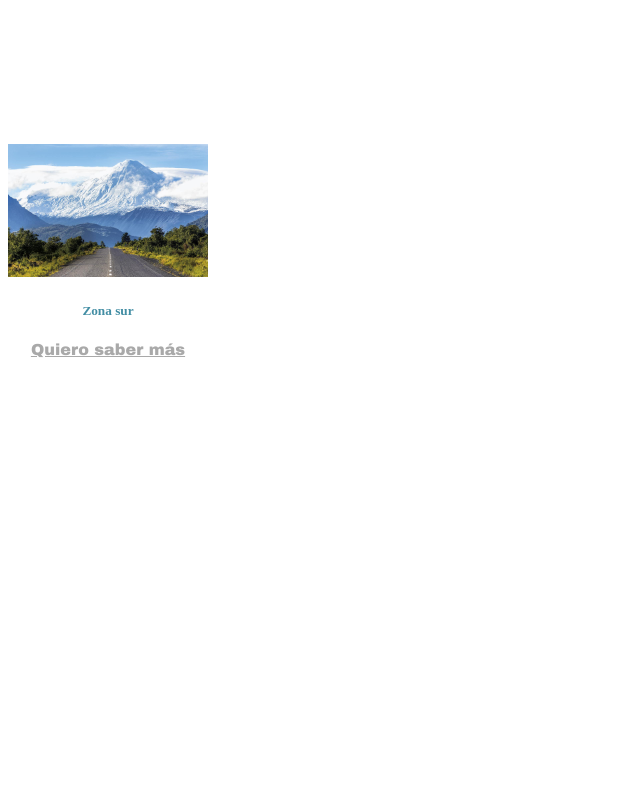
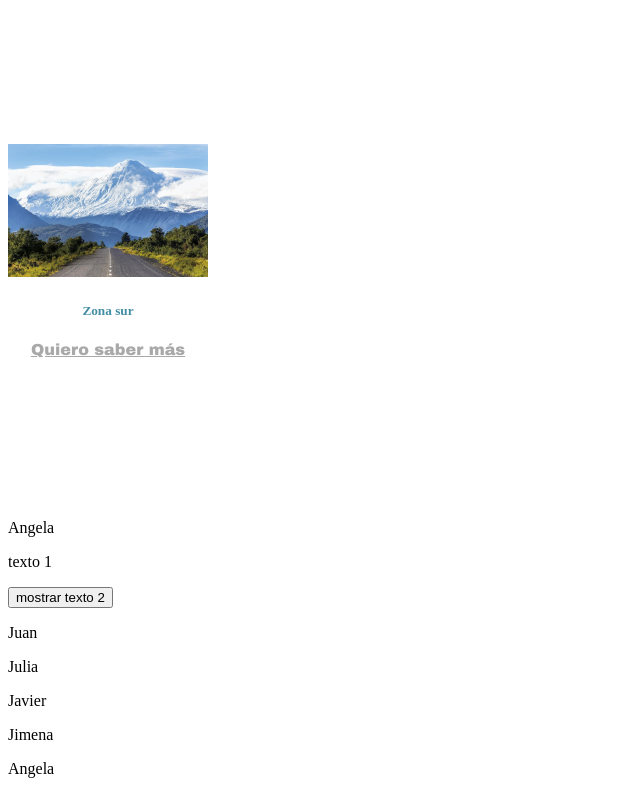
Before and after one commit to Annge001/proyecto-01-Angular, an Angular app: page / in a window 1280 px wide. Shown: the part 600-1394 px from the top of the page, without its empty margins (0-640 px from the left). Before the commit the page ends 1111 px from the top, so only its background shows below. Built offline with nearby package versions, Linux system fonts and the light colour scheme.

Commit message:
dentro de directiva cree un ng for

```diff
--- a/src/app/app.component.html
+++ b/src/app/app.component.html
@@ -1,10 +1,16 @@
+<!-- Components -->
 <div>
   <div class="d-flex">
     <app-zona-norte></app-zona-norte>
     <app-zona-centro></app-zona-centro>
     <app-zona-sur></app-zona-sur>
+</div>
+  <!-- interpolaciones-->
+ <div>
+  <app-interpolaciones></app-interpolaciones>
   </div>
   <div>
-
+    <!-- directivas-->
+    <app-directivas></app-directivas>
   </div>
 </div>
--- a/src/app/app.module.ts
+++ b/src/app/app.module.ts
@@ -6,6 +6,7 @@ import { ZonaNorteComponent } from './components/zona-norte/zona-norte.component
 import { ZonaCentroComponent } from './components/zona-centro/zona-centro.component';
 import { ZonaSurComponent } from './components/zona-sur/zona-sur.component';
 import { InterpolacionesComponent } from './components/interpolaciones/interpolaciones.component';
+import { DirectivasComponent } from './components/directivas/directivas.component';
 
 @NgModule({
   declarations: [
@@ -13,7 +14,8 @@ import { InterpolacionesComponent } from './components/interpolaciones/interpola
     ZonaNorteComponent,
     ZonaCentroComponent,
     ZonaSurComponent,
-    InterpolacionesComponent
+    InterpolacionesComponent,
+    DirectivasComponent
   ],
   imports: [
     BrowserModule
--- /dev/null
+++ b/src/app/components/directivas/directivas.component.html
@@ -0,0 +1,17 @@
+<div>
+  <div *ngIf="isShow">
+    <p>texto 1</p>
+  </div>
+  <div *ngIf="!isShow">
+    <p>texto 2</p>
+  </div>
+  <div>
+    <button (click)="cambiarVista()" *ngIf="!isShow">mostrar texto 1</button>
+    <button (click)="cambiarVista()" *ngIf="isShow">mostrar texto 2</button>
+  </div>
+  <div>
+    <div *ngFor="let item of listNames">
+      <p>{{item}}</p>
+    </div>
+  </div>
+</div>
--- /dev/null
+++ b/src/app/components/directivas/directivas.component.ts
@@ -0,0 +1,28 @@
+import { Component, OnInit } from '@angular/core';
+
+@Component({
+  selector: 'app-directivas',
+  templateUrl: './directivas.component.html',
+  styleUrls: ['./directivas.component.css']
+})
+export class DirectivasComponent implements OnInit {
+
+  isShow: boolean = true;
+  listNames : string [] = ['Juan','Julia','Javier','Jimena'];
+
+  constructor() {
+    this.listNames.push('Angela');
+  }
+
+  ngOnInit(): void {
+  }
+
+  cambiarVista() {
+
+    if (this.isShow){
+      this.isShow = false;
+    }else {
+      this.isShow = true;
+    }
+  }
+}
--- a/src/app/components/interpolaciones/interpolaciones.component.html
+++ b/src/app/components/interpolaciones/interpolaciones.component.html
@@ -1,3 +1,3 @@
 <div>
-  <p> nombre: {{ nombre }}</p>
+  <p> {{ nombre }}</p>
 </div>
```
Also changed, not shown: src/app/components/directivas/directivas.component.css (added), 1 other file (tests, documents, lock files or other folders).
